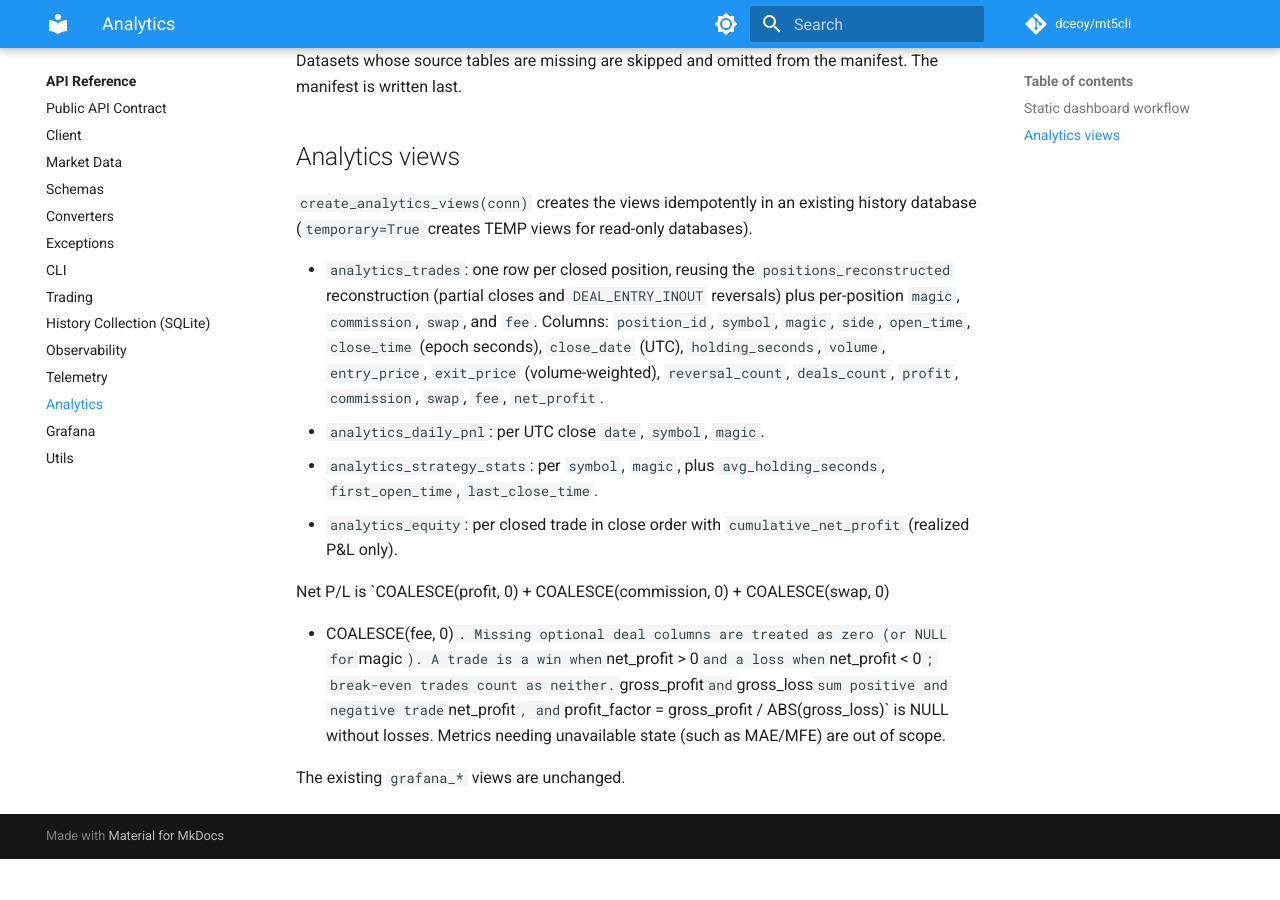
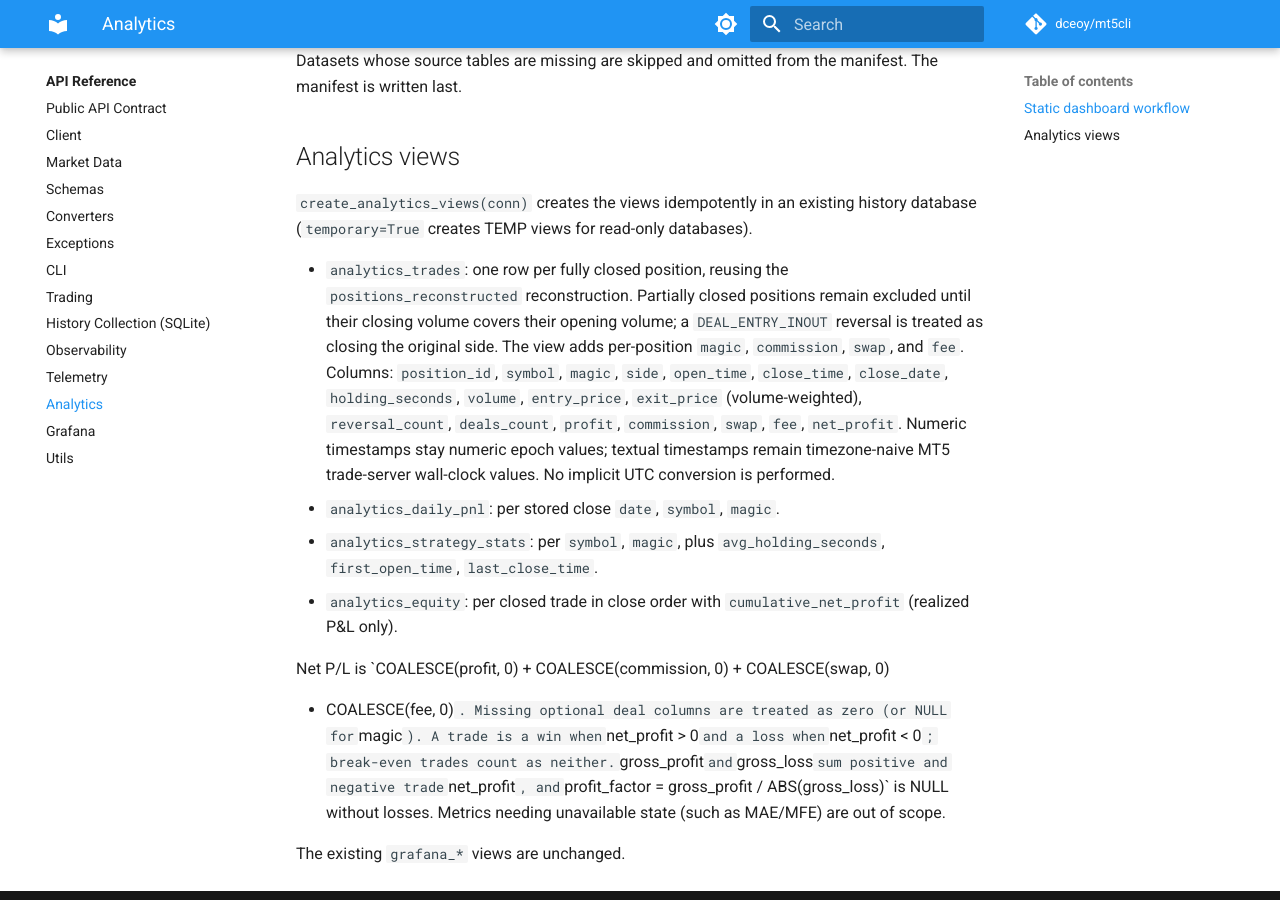
Before and after one commit to dceoy/mt5cli, an MkDocs documentation site: the page built from docs/api/analytics.md, in a window 1280 px wide and 900 px high, scrolled down 1098 px. Built offline with MkDocs 1.6.1 and Material for MkDocs 9.7.7, drawn with Linux system fonts in a browser that asks for light colours; comment, search, counter and statistics services are not loaded; before the commit the page ends 1957 px from its top, so only the background shows below that.

Commit message:
Address analytics review feedback

```diff
--- a/docs/api/analytics.md
+++ b/docs/api/analytics.md
@@ -40,15 +40,18 @@
 `create_analytics_views(conn)` creates the views idempotently in an existing
 history database (`temporary=True` creates TEMP views for read-only databases).
 
-- `analytics_trades`: one row per closed position, reusing the
-  `positions_reconstructed` reconstruction (partial closes and
-  `DEAL_ENTRY_INOUT` reversals) plus per-position `magic`, `commission`,
-  `swap`, and `fee`. Columns: `position_id`, `symbol`, `magic`, `side`,
-  `open_time`, `close_time` (epoch seconds), `close_date` (UTC),
-  `holding_seconds`, `volume`, `entry_price`, `exit_price` (volume-weighted),
-  `reversal_count`, `deals_count`, `profit`, `commission`, `swap`, `fee`,
-  `net_profit`.
-- `analytics_daily_pnl`: per UTC close `date`, `symbol`, `magic`.
+- `analytics_trades`: one row per fully closed position, reusing the
+  `positions_reconstructed` reconstruction. Partially closed positions remain
+  excluded until their closing volume covers their opening volume; a
+  `DEAL_ENTRY_INOUT` reversal is treated as closing the original side. The
+  view adds per-position `magic`, `commission`, `swap`, and `fee`. Columns:
+  `position_id`, `symbol`, `magic`, `side`, `open_time`, `close_time`,
+  `close_date`, `holding_seconds`, `volume`, `entry_price`, `exit_price`
+  (volume-weighted), `reversal_count`, `deals_count`, `profit`,
+  `commission`, `swap`, `fee`, `net_profit`. Numeric timestamps stay
+  numeric epoch values; textual timestamps remain timezone-naive MT5
+  trade-server wall-clock values. No implicit UTC conversion is performed.
+- `analytics_daily_pnl`: per stored close `date`, `symbol`, `magic`.
 - `analytics_strategy_stats`: per `symbol`, `magic`, plus
   `avg_holding_seconds`, `first_open_time`, `last_close_time`.
 - `analytics_equity`: per closed trade in close order with
```
Also changed, not shown: 2 other files.
